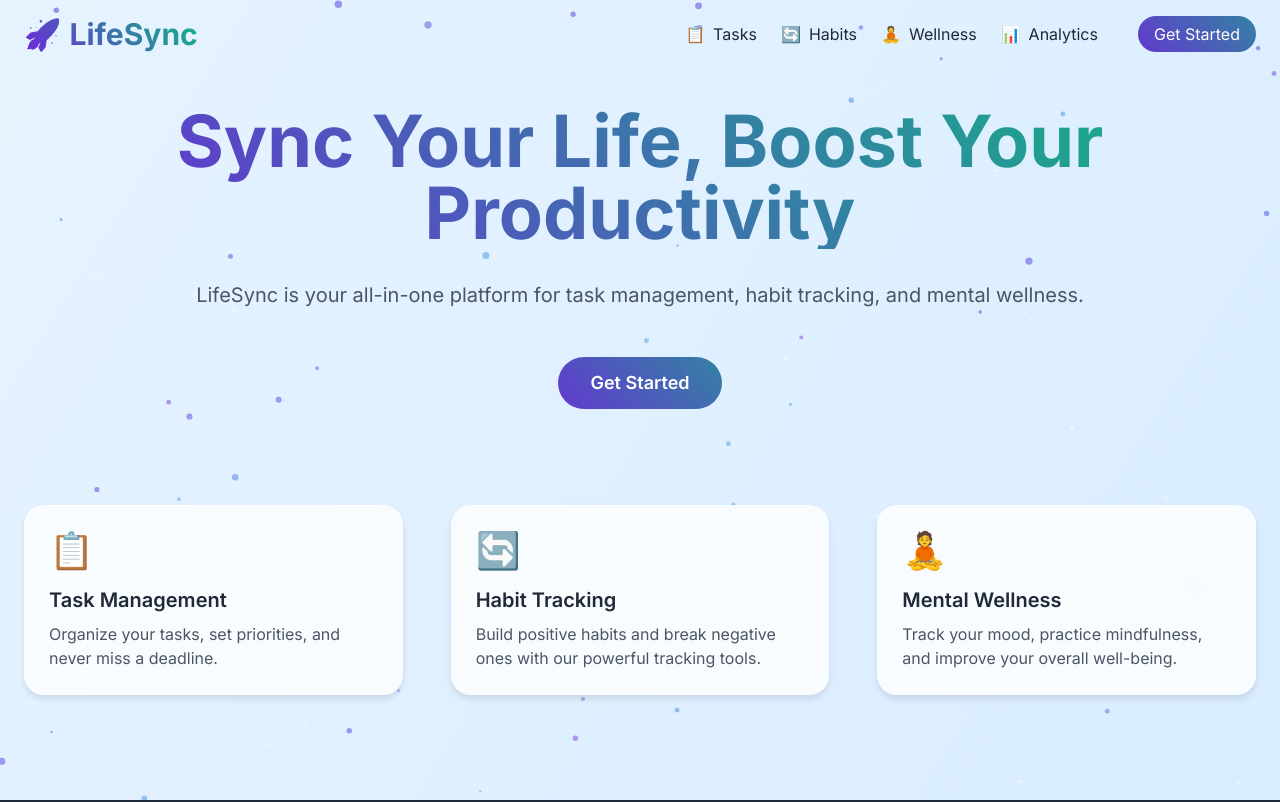
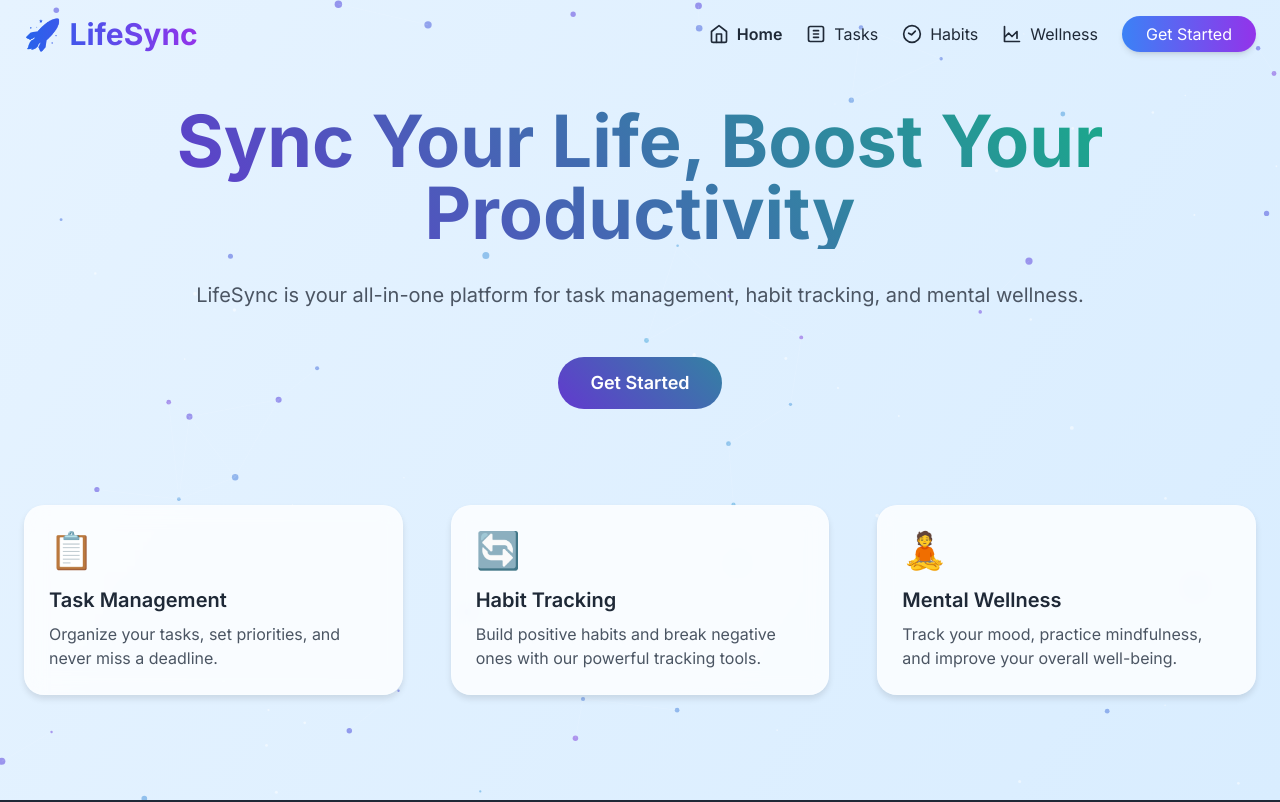
Before and after one commit to deep-ghosh/LifeSync, a Next.js app: page / in a window 1280 px wide. Shown: the top 802 px of the page. Built offline with nearby package versions, Linux system fonts and the light colour scheme.

Commit message:
header update

```diff
--- a/app/components/Header.tsx
+++ b/app/components/Header.tsx
@@ -23,17 +23,55 @@ const Header = () => {
   }, [pathname])
 
   const navItems = [
-    { href: "/task", label: "Tasks", icon: "📋" },
-    { href: "/habits", label: "Habits", icon: "🔄" },
-    { href: "/wellness", label: "Wellness", icon: "🧘" },
-    { href: "/analytics", label: "Analytics", icon: "📊" }
+    {
+      href: "/",
+      label: "Home",
+      icon: (
+        <svg xmlns="http://www.w3.org/2000/svg" width="20" height="20" viewBox="0 0 24 24" fill="none" stroke="currentColor" strokeWidth="2" strokeLinecap="round" strokeLinejoin="round">
+          <path d="m3 9 9-7 9 7v11a2 2 0 0 1-2 2H5a2 2 0 0 1-2-2z"/>
+          <polyline points="9 22 9 12 15 12 15 22"/>
+        </svg>
+      )
+    },
+    {
+      href: "/task",
+      label: "Tasks",
+      icon: (
+        <svg xmlns="http://www.w3.org/2000/svg" width="20" height="20" viewBox="0 0 24 24" fill="none" stroke="currentColor" strokeWidth="2" strokeLinecap="round" strokeLinejoin="round">
+          <rect x="3" y="3" width="18" height="18" rx="2" ry="2"/>
+          <line x1="9" y1="12" x2="15" y2="12"/>
+          <line x1="9" y1="16" x2="15" y2="16"/>
+          <line x1="9" y1="8" x2="15" y2="8"/>
+        </svg>
+      )
+    },
+    {
+      href: "/habits",
+      label: "Habits",
+      icon: (
+        <svg xmlns="http://www.w3.org/2000/svg" width="20" height="20" viewBox="0 0 24 24" fill="none" stroke="currentColor" strokeWidth="2" strokeLinecap="round" strokeLinejoin="round">
+          <path d="M16 8.5l-4.5 4.5L8 11"/>
+          <circle cx="12" cy="12" r="10"/>
+        </svg>
+      )
+    },
+    {
+      href: "/wellness",
+      label: "Wellness",
+      icon: (
+        <svg xmlns="http://www.w3.org/2000/svg" width="20" height="20" viewBox="0 0 24 24" fill="none" stroke="currentColor" strokeWidth="2" strokeLinecap="round" strokeLinejoin="round">
+          <path d="M3 3v18h18"/>
+          <path d="M18 17V9l-6 6-4-4-4 4"/>
+        </svg>
+      )
+    }
   ]
 
   return (
     <motion.header
       className={`fixed w-full z-50 transition-all duration-300 ${
         scrolled
-          ? "bg-white/80 backdrop-blur-lg shadow-md"
+          ? "bg-white/90 backdrop-blur-xl shadow-lg"
           : "bg-transparent"
       }`}
       initial={{ y: -100 }}
@@ -48,7 +86,7 @@ const Header = () => {
         >
           <Link
             href="/"
-            className="text-3xl font-bold gradient-text flex items-center hover:scale-105 transition-transform"
+            className="text-3xl font-bold bg-gradient-to-r from-blue-600 to-purple-600 text-transparent bg-clip-text flex items-center hover:scale-105 transition-transform"
           >
             <span className="mr-2">🚀</span>LifeSync
           </Link>
@@ -64,7 +102,7 @@ const Header = () => {
           <motion.div whileHover={{ scale: 1.1 }} whileTap={{ scale: 0.9 }}>
             <Link
               href="/signup"
-              className="button-gradient px-4 py-2 rounded-full text-white ml-4"
+              className="bg-gradient-to-r from-blue-500 to-purple-600 px-6 py-2 rounded-full text-white shadow-md hover:shadow-xl transition-all"
             >
               Get Started
             </Link>
@@ -78,12 +116,15 @@ const Header = () => {
             aria-label={isOpen ? "Close menu" : "Open menu"}
           >
             {isOpen ? (
-              <svg className="w-6 h-6" fill="none" stroke="currentColor" viewBox="0 0 24 24">
-                <path strokeLinecap="round" strokeLinejoin="round" strokeWidth={2} d="M6 18L18 6M6 6l12 12" />
+              <svg xmlns="http://www.w3.org/2000/svg" width="24" height="24" viewBox="0 0 24 24" fill="none" stroke="currentColor" strokeWidth="2" strokeLinecap="round" strokeLinejoin="round">
+                <line x1="18" y1="6" x2="6" y2="18"/>
+                <line x1="6" y1="6" x2="18" y2="18"/>
               </svg>
             ) : (
-              <svg className="w-6 h-6" fill="none" stroke="currentColor" viewBox="0 0 24 24">
-                <path strokeLinecap="round" strokeLinejoin="round" strokeWidth={2} d="M4 6h16M4 12h16M4 18h16" />
+              <svg xmlns="http://www.w3.org/2000/svg" width="24" height="24" viewBox="0 0 24 24" fill="none" stroke="currentColor" strokeWidth="2" strokeLinecap="round" strokeLinejoin="round">
+                <line x1="3" y1="12" x2="21" y2="12"/>
+                <line x1="3" y1="6" x2="21" y2="6"/>
+                <line x1="3" y1="18" x2="21" y2="18"/>
               </svg>
             )}
           </button>
@@ -97,7 +138,7 @@ const Header = () => {
             animate={{ opacity: 1, height: "auto" }}
             exit={{ opacity: 0, height: 0 }}
             transition={{ duration: 0.3 }}
-            className="md:hidden px-6 pb-4"
+            className="md:hidden bg-white shadow-md px-6 pb-4"
           >
             {navItems.map((item) => (
               <NavLink key={item.href} href={item.href} currentPath={pathname} mobile>
@@ -107,7 +148,7 @@ const Header = () => {
             ))}
             <Link
               href="/signup"
-              className="block mt-4 button-gradient px-4 py-2 rounded-full text-white text-center"
+              className="block mt-4 bg-gradient-to-r from-blue-500 to-purple-600 px-6 py-3 rounded-full text-white text-center shadow-md hover:shadow-xl transition-all"
             >
               Get Started
             </Link>
@@ -132,14 +173,15 @@ const NavLink = ({
   <Link
     href={href}
     className={`
-      ${mobile ? "block py-2 border-b" : "inline-flex items-center"}
-      text-gray-800 hover:text-primary transition duration-300 relative group
-      ${currentPath === href ? "font-semibold text-primary" : ""}
+      ${mobile ? "block py-3 border-b" : "inline-flex items-center"}
+      text-gray-800 hover:text-blue-600 transition duration-300 relative group
+      ${currentPath === href ? "font-semibold text-blue-600" : ""}
     `}
   >
     <motion.span
       whileHover={{ scale: 1.05 }}
       whileTap={{ scale: 0.95 }}
+      className="flex items-center"
     >
       {children}
     </motion.span>
```
